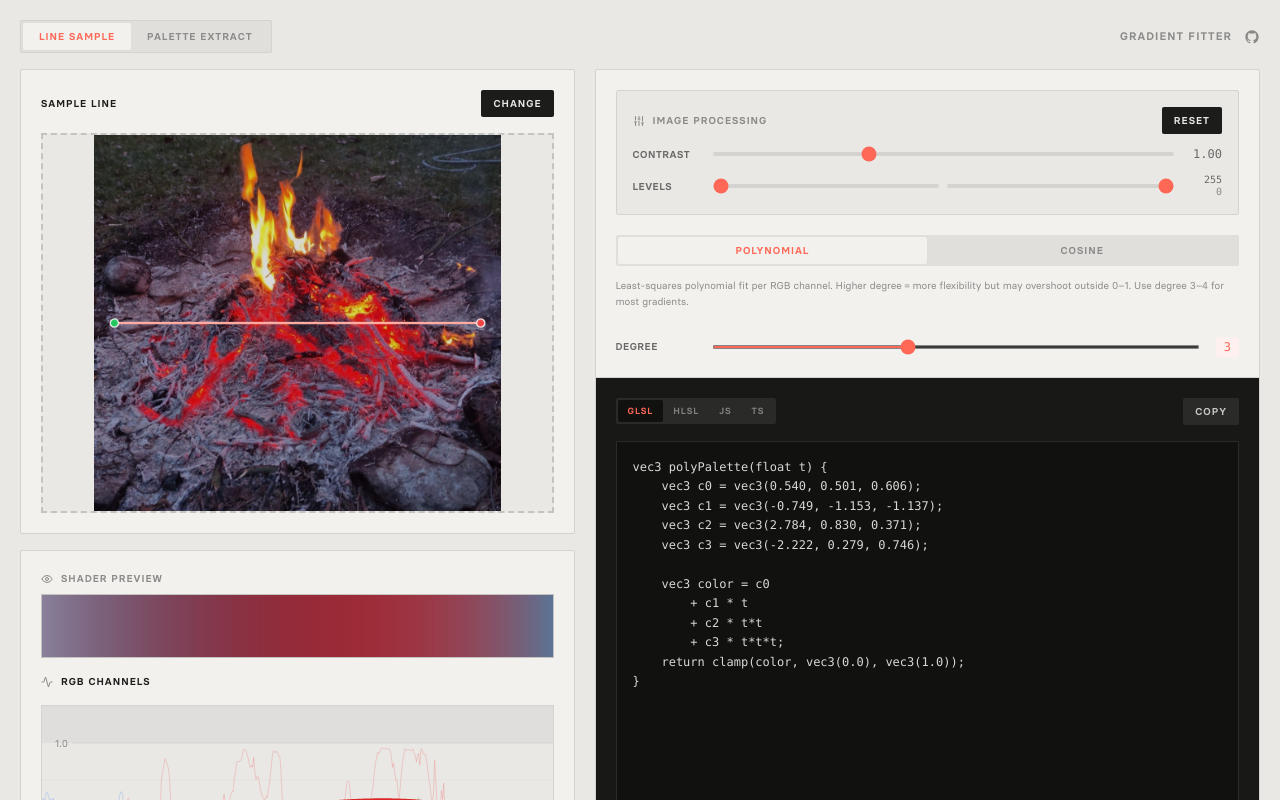
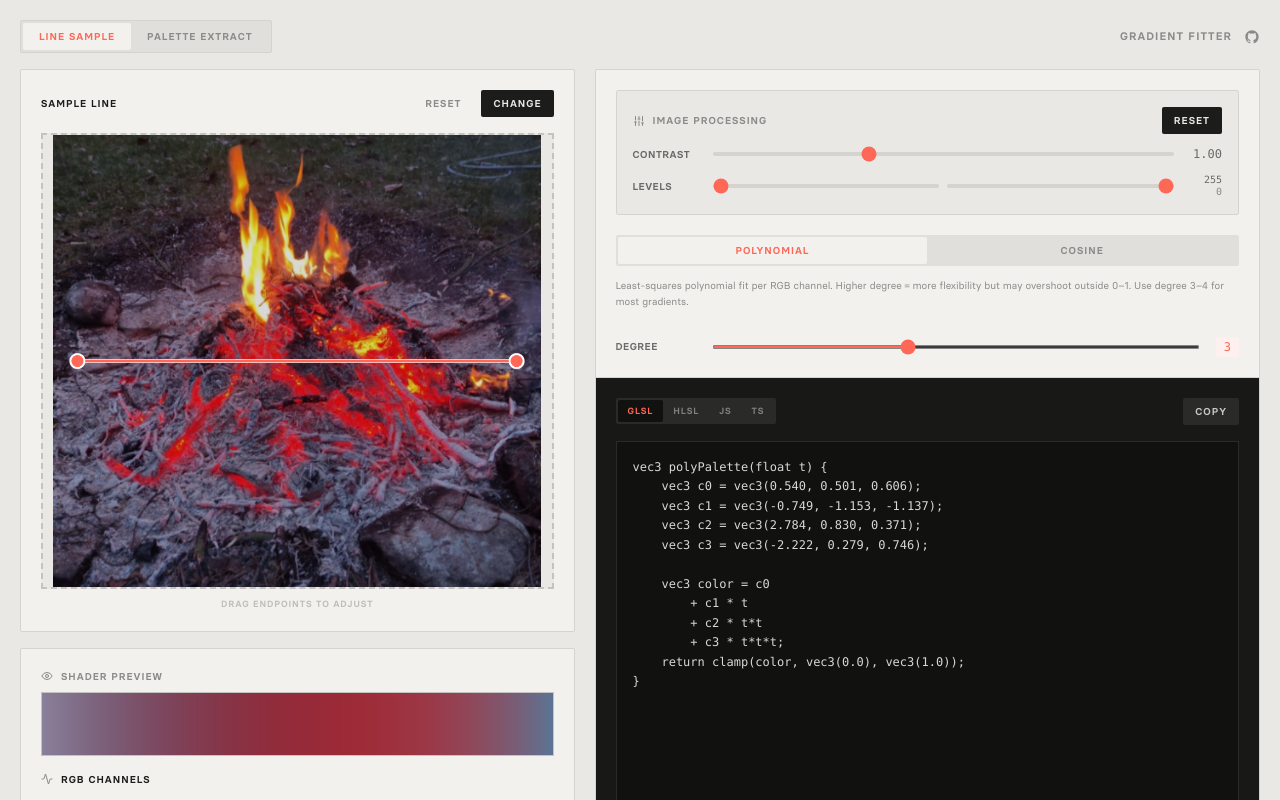
Before and after one commit to bhoffmann93/gradient-fitter, a React (Vite) app: page / in a window 1280 px wide. Both pictures are taken after a click on the button "FLAME". Shown: the top 800 px of the page. Built offline with nearby package versions, Linux system fonts and the light colour scheme.

Commit message:
Fixes dragging ui

```diff
--- a/src/App.jsx
+++ b/src/App.jsx
@@ -48,6 +48,8 @@ const App = () => {
   const [p1, setP1] = React.useState(DEFAULTS.p1);
   const [p2, setP2] = React.useState(DEFAULTS.p2);
   const [activePoint, setActivePoint] = React.useState(null);
+  const [hoveredPoint, setHoveredPoint] = React.useState(null);
+  const hoveredPointRef = React.useRef(null);
 
   const originalDataRef = React.useRef(null);
   const canvasRef = React.useRef(null);
@@ -124,7 +126,7 @@ const App = () => {
         setGlslCode(buildCode(fitMode, result, { linearLight }, language));
         drawGraph(graphRef.current, samples, result, fitMode, linearLight);
         renderGradientPreview(shaderCanvasRef.current, result, fitMode, linearLight);
-        drawOverlay(uiCanvasRef.current, canvasRef.current, p1, p2);
+        drawOverlay(uiCanvasRef.current, canvasRef.current, p1, p2, hoveredPointRef.current);
         setStatus('done');
       } catch (e) {
         setError(e.message || 'Error during fitting');
@@ -203,12 +205,24 @@ const App = () => {
   };
 
   const handleMouseMove = (e) => {
-    if (!activePoint || !uiCanvasRef.current) return;
+    if (!uiCanvasRef.current || !imageSrc || appMode !== 'line') return;
     const rect = uiCanvasRef.current.getBoundingClientRect();
-    const x = Math.max(0, Math.min(1, (e.clientX - rect.left) / rect.width));
-    const y = Math.max(0, Math.min(1, (e.clientY - rect.top) / rect.height));
-    if (activePoint === 'p1') setP1({ x, y });
-    else setP2({ x, y });
+    const mx = e.clientX - rect.left;
+    const my = e.clientY - rect.top;
+    if (activePoint) {
+      const x = Math.max(0, Math.min(1, mx / rect.width));
+      const y = Math.max(0, Math.min(1, my / rect.height));
+      if (activePoint === 'p1') setP1({ x, y });
+      else setP2({ x, y });
+    } else {
+      const d1 = Math.hypot(mx - p1.x * rect.width, my - p1.y * rect.height);
+      const d2 = Math.hypot(mx - p2.x * rect.width, my - p2.y * rect.height);
+      const newHover = d1 < POINT_HIT_RADIUS ? 'p1' : d2 < POINT_HIT_RADIUS ? 'p2' : null;
+      if (newHover !== hoveredPointRef.current) {
+        hoveredPointRef.current = newHover;
+        setHoveredPoint(newHover);
+      }
+    }
   };
 
   const handleMouseUp = () => {
@@ -216,6 +230,12 @@ const App = () => {
       setActivePoint(null);
       performFitting();
     }
+  };
+
+  const handleMouseLeave = () => {
+    hoveredPointRef.current = null;
+    setHoveredPoint(null);
+    handleMouseUp();
   };
 
   const TOUCH_HIT_RADIUS = 40;
@@ -250,6 +270,24 @@ const App = () => {
     }
   };
 
+  const handleReset = () => {
+    setImageSrc(null);
+    setP1(DEFAULTS.p1);
+    setP2(DEFAULTS.p2);
+    setCoefficients(null);
+    setGlslCode('');
+    setError(null);
+    setStatus('idle');
+    setExtractedColors([]);
+    setPaletteDrawData(null);
+    extractedColorsRef.current = [];
+    apiSeedsRef.current = null;
+    for (const ref of [shaderCanvasRef, graphRef, uiCanvasRef]) {
+      const canvas = ref.current;
+      if (canvas) canvas.getContext('2d').clearRect(0, 0, canvas.width, canvas.height);
+    }
+  };
+
   const handleImageUpload = (e) => {
     const file = e.target.files[0];
     if (file) {
@@ -279,8 +317,10 @@ const App = () => {
       h = Math.round(h);
       canvasRef.current.width = w;
       canvasRef.current.height = h;
-      uiCanvasRef.current.width = w;
-      uiCanvasRef.current.height = h;
+      const MIN_UI_PIXELS = 800;
+      const uiScale = Math.max(1, MIN_UI_PIXELS / Math.max(w, h));
+      uiCanvasRef.current.width = Math.round(w * uiScale);
+      uiCanvasRef.current.height = Math.round(h * uiScale);
       const ctx = canvasRef.current.getContext('2d', { willReadFrequently: true });
       ctx.drawImage(img, 0, 0, w, h);
       originalDataRef.current = ctx.getImageData(0, 0, w, h);
@@ -296,6 +336,12 @@ const App = () => {
   React.useEffect(() => {
     if (imageSrc && appMode === 'line') performFitting();
   }, [degree, fitMode]);
+
+  React.useEffect(() => {
+    if (imageSrc && appMode === 'line' && uiCanvasRef.current && canvasRef.current) {
+      drawOverlay(uiCanvasRef.current, canvasRef.current, p1, p2, hoveredPointRef.current);
+    }
+  }, [p1, p2, hoveredPoint]);
 
   React.useEffect(() => {
     if (imageSrc && appMode === 'palette') {
@@ -402,9 +448,13 @@ const App = () => {
               uiCanvasRef={uiCanvasRef}
               onImageUpload={handleImageUpload}
               onExampleLoad={handleExampleLoad}
+              onReset={handleReset}
               onMouseDown={handleMouseDown}
               onMouseMove={handleMouseMove}
               onMouseUp={handleMouseUp}
+              onMouseLeave={handleMouseLeave}
+              hoveredPoint={hoveredPoint}
+              activePoint={activePoint}
               onTouchStart={handleTouchStart}
               onTouchMove={handleTouchMove}
               onTouchEnd={handleTouchEnd}
--- a/src/canvas/overlay.js
+++ b/src/canvas/overlay.js
@@ -1,42 +1,56 @@
+import { OVERLAY_LINE_WIDTH, OVERLAY_LINE_OUTLINE, OVERLAY_NODE_RADIUS, OVERLAY_NODE_RADIUS_HOVER, OVERLAY_NODE_OUTLINE, OVERLAY_NODE_RING } from '../config.js';
+
 const cssVar = (name) => getComputedStyle(document.documentElement).getPropertyValue(name).trim();
 
-export const drawOverlay = (uiCanvas, sourceCanvas, p1, p2) => {
+export const drawOverlay = (uiCanvas, sourceCanvas, p1, p2, hoveredPoint = null) => {
   if (!uiCanvas || !sourceCanvas) return;
-  const dpr = window.devicePixelRatio || 1;
-  const lw = uiCanvas.width / dpr;
-  const lh = uiCanvas.height / dpr;
+  const w = uiCanvas.width;
+  const h = uiCanvas.height;
   const ctx = uiCanvas.getContext('2d');
 
+  // s converts target CSS pixels → canvas pixels so sizes stay visually consistent
+  // regardless of image resolution or aspect ratio
+  const displayedW = uiCanvas.offsetWidth || w;
+  const s = w / displayedW;
+
   ctx.save();
-  ctx.scale(dpr, dpr);
-  ctx.clearRect(0, 0, lw, lh);
-  ctx.drawImage(sourceCanvas, 0, 0, lw, lh);
+  ctx.clearRect(0, 0, w, h);
+  ctx.drawImage(sourceCanvas, 0, 0, w, h);
   ctx.fillStyle = 'rgba(0,0,0,0.15)';
-  ctx.fillRect(0, 0, lw, lh);
+  ctx.fillRect(0, 0, w, h);
 
-  const x1 = p1.x * lw, y1 = p1.y * lh;
-  const x2 = p2.x * lw, y2 = p2.y * lh;
+  const x1 = p1.x * w, y1 = p1.y * h;
+  const x2 = p2.x * w, y2 = p2.y * h;
 
   ctx.beginPath();
   ctx.moveTo(x1, y1);
   ctx.lineTo(x2, y2);
   ctx.strokeStyle = 'white';
-  ctx.lineWidth = 3;
+  ctx.lineWidth = OVERLAY_LINE_OUTLINE * s;
   ctx.stroke();
   ctx.strokeStyle = cssVar('--accent');
-  ctx.lineWidth = 1.5;
+  ctx.lineWidth = OVERLAY_LINE_WIDTH * s;
   ctx.stroke();
 
-  const drawNode = (x, y, color) => {
+  const drawNode = (x, y, color, hovered) => {
+    if (hovered) {
+      ctx.beginPath();
+      ctx.arc(x, y, OVERLAY_NODE_RING * s, 0, Math.PI * 2);
+      ctx.strokeStyle = color;
+      ctx.lineWidth = 1.5 * s;
+      ctx.globalAlpha = 0.35;
+      ctx.stroke();
+      ctx.globalAlpha = 1;
+    }
     ctx.beginPath();
-    ctx.arc(x, y, 5, 0, Math.PI * 2);
+    ctx.arc(x, y, (hovered ? OVERLAY_NODE_RADIUS_HOVER : OVERLAY_NODE_RADIUS) * s, 0, Math.PI * 2);
     ctx.fillStyle = color;
     ctx.fill();
     ctx.strokeStyle = 'white';
-    ctx.lineWidth = 1.5;
+    ctx.lineWidth = OVERLAY_NODE_OUTLINE * s;
     ctx.stroke();
   };
-  drawNode(x1, y1, '#22c55e');
-  drawNode(x2, y2, '#ef4444');
+  drawNode(x1, y1, cssVar('--accent'), hoveredPoint === 'p1');
+  drawNode(x2, y2, cssVar('--accent'), hoveredPoint === 'p2');
   ctx.restore();
 };
--- a/src/components/ImagePanel.jsx
+++ b/src/components/ImagePanel.jsx
@@ -17,9 +17,13 @@ const ImagePanel = ({
   uiCanvasRef,
   onImageUpload,
   onExampleLoad,
+  onReset,
   onMouseDown,
   onMouseMove,
   onMouseUp,
+  onMouseLeave,
+  hoveredPoint,
+  activePoint,
   onTouchStart,
   onTouchMove,
   onTouchEnd,
@@ -42,14 +46,24 @@ const ImagePanel = ({
         <h2 className="font-semibold text-[var(--text)] text-[10px] uppercase tracking-widest">
           {appMode === 'line' ? (imageSrc ? 'Sample Line' : 'Input') : 'Palette Source'}
         </h2>
-        <label className="text-[10px] font-semibold bg-[var(--text)] text-[var(--bg)] px-3 py-1.5 rounded-sm cursor-pointer hover:bg-[var(--text-hover)] tracking-widest uppercase transition-colors">
-          {imageSrc ? 'Change' : 'Upload'}
-          <input ref={fileInputRef} type="file" accept="image/*" onChange={onImageUpload} className="hidden" />
-        </label>
+        <div className="flex gap-2">
+          {imageSrc && (
+            <button
+              onClick={onReset}
+              className="text-[10px] font-semibold text-[var(--text-muted)] border border-[var(--border)] px-3 py-1.5 rounded-sm cursor-pointer hover:text-[var(--text)] hover:border-[var(--border-strong)] tracking-widest uppercase transition-colors"
+            >
+              Reset
+            </button>
+          )}
+          <label className="text-[10px] font-semibold bg-[var(--text)] text-[var(--bg)] px-3 py-1.5 rounded-sm cursor-pointer hover:bg-[var(--text-hover)] tracking-widest uppercase transition-colors">
+            {imageSrc ? 'Change' : 'Upload'}
+            <input ref={fileInputRef} type="file" accept="image/*" onChange={onImageUpload} className="hidden" />
+          </label>
+        </div>
       </div>
 
       <div
-        className={`relative flex justify-center items-center bg-[var(--bg)] border-2 border-dashed overflow-hidden min-h-[250px] max-h-[380px] select-none transition-colors ${dragging ? 'border-[var(--accent)]' : 'border-[var(--border-strong)]'}`}
+        className={`relative flex justify-center items-center bg-[var(--bg)] border-2 border-dashed overflow-hidden min-h-[300px] max-h-[456px] select-none transition-colors ${dragging ? 'border-[var(--accent)]' : 'border-[var(--border-strong)]'}`}
         onClick={() => !imageSrc && fileInputRef.current?.click()}
         onDragOver={(e) => { e.preventDefault(); setDragging(true); }}
         onDragLeave={() => setDragging(false)}
@@ -90,16 +104,25 @@ const ImagePanel = ({
         <canvas ref={canvasRef} className="hidden" />
         <canvas
           ref={uiCanvasRef}
-          className={`max-w-full max-h-[380px] object-contain touch-none ${!imageSrc ? 'hidden' : 'block'} ${appMode === 'line' ? 'cursor-crosshair' : 'cursor-default'}`}
+          className={`max-w-full max-h-[456px] object-contain touch-none ${!imageSrc ? 'hidden' : 'block'} ${
+            appMode === 'line'
+              ? activePoint ? 'cursor-grabbing' : hoveredPoint ? 'cursor-grab' : 'cursor-default'
+              : 'cursor-default'
+          }`}
           onMouseDown={onMouseDown}
           onMouseMove={onMouseMove}
           onMouseUp={onMouseUp}
-          onMouseLeave={onMouseUp}
+          onMouseLeave={onMouseLeave || onMouseUp}
           onTouchStart={onTouchStart}
           onTouchMove={onTouchMove}
           onTouchEnd={onTouchEnd}
         />
       </div>
+      {imageSrc && appMode === 'line' && (
+        <p className="text-[9px] font-semibold uppercase tracking-widest text-[var(--text-muted)] opacity-50 text-center mt-2 pointer-events-none select-none">
+          Drag endpoints to adjust
+        </p>
+      )}
     </div>
   );
 };
--- a/src/config.js
+++ b/src/config.js
@@ -18,7 +18,13 @@ export const DEFAULTS = {
 
 export const SOLVER_STEPS = 5000;
 export const IMAGE_MAX_SIZE = 500;
-export const POINT_HIT_RADIUS = 20;
+export const POINT_HIT_RADIUS = 15;
+export const OVERLAY_LINE_WIDTH = 2.5;
+export const OVERLAY_LINE_OUTLINE = 4;
+export const OVERLAY_NODE_RADIUS = 7;
+export const OVERLAY_NODE_RADIUS_HOVER = 9;
+export const OVERLAY_NODE_OUTLINE = 2;
+export const OVERLAY_NODE_RING = 14;
 export const KMEANS_RUNS = 24;
 export const DOMINANT_PIXEL_SAMPLE = 10000;
 export const API_SEED_PIXEL_SAMPLE = 5000;
```
